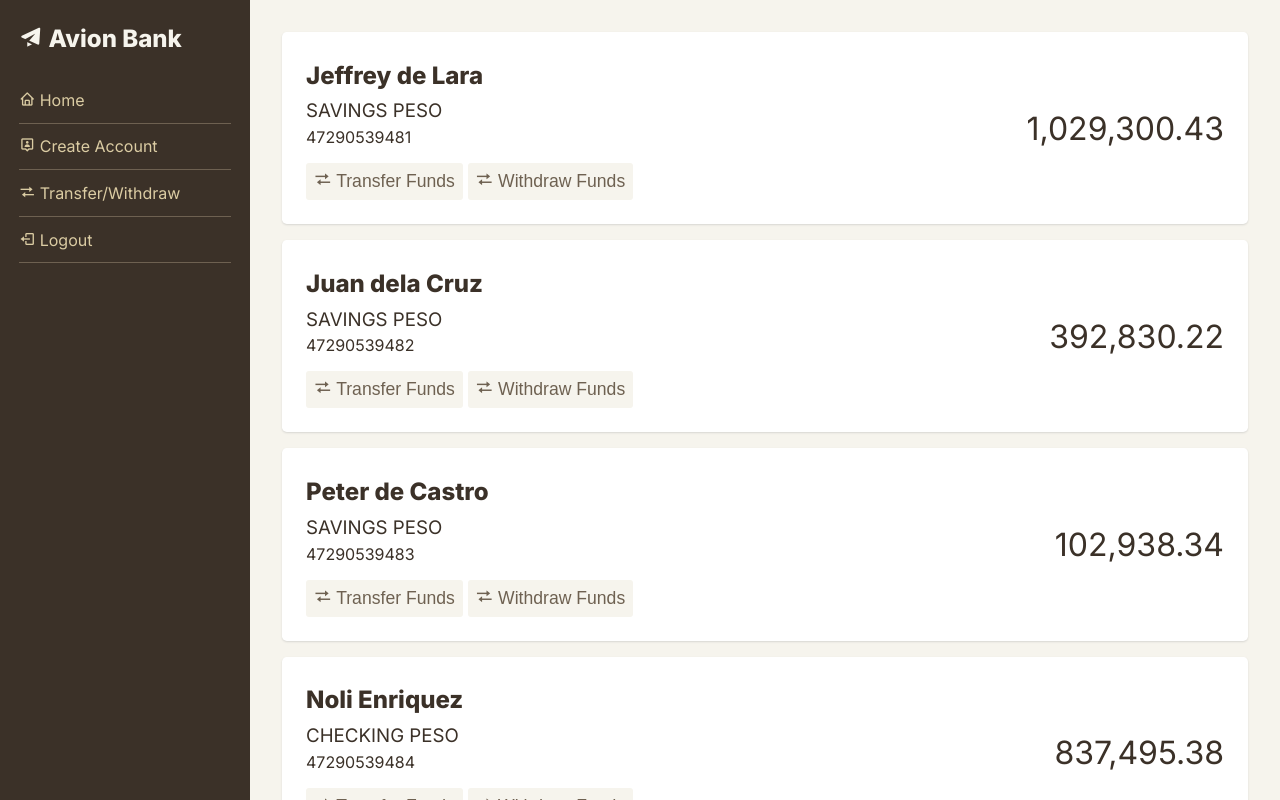
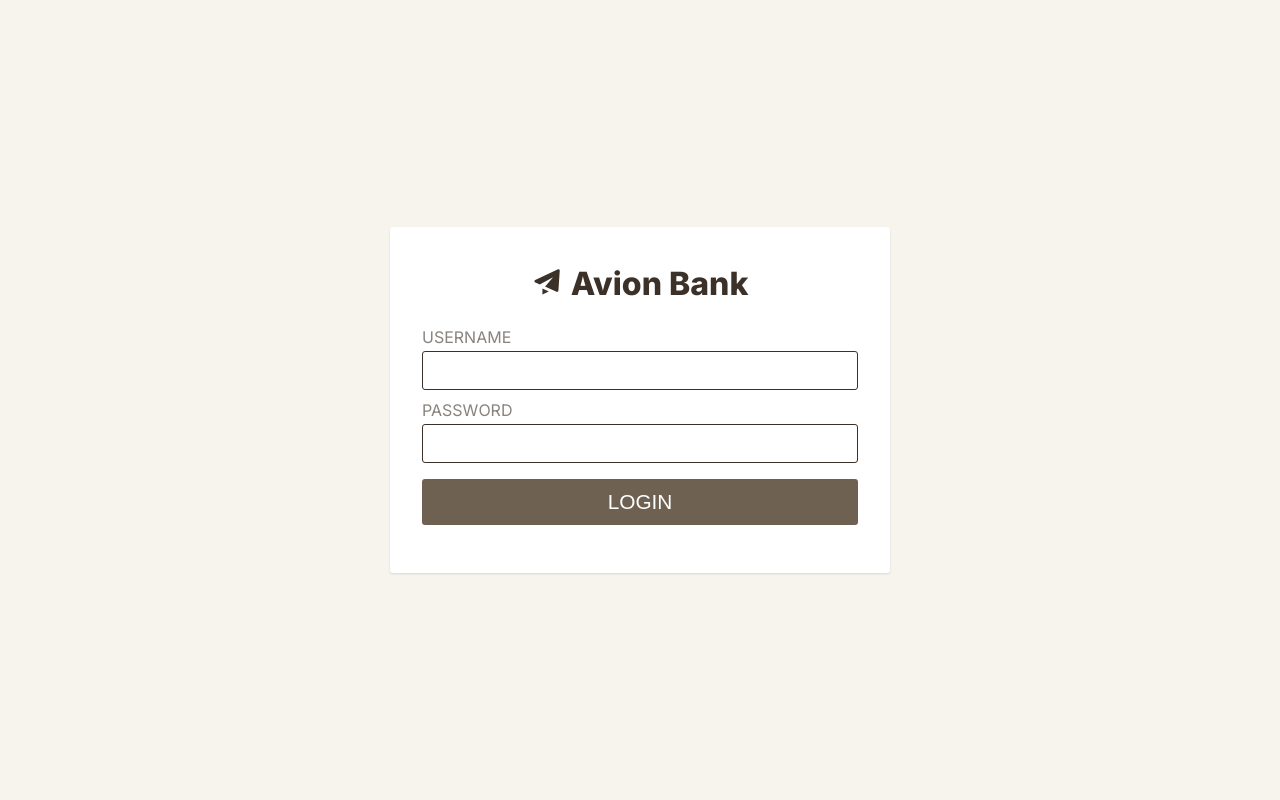
Before and after one commit to jeffdelara/banking-app, a React (Create React App) app: page / in a window 1280 px wide. Built offline with nearby package versions, Linux system fonts and the light colour scheme.

Commit message:
Login logout feature

```diff
--- a/src/App.css
+++ b/src/App.css
@@ -4,6 +4,8 @@
     --secondary-color: rgb(219, 204, 163);
     --text-color: rgb(59, 49, 40);
     --secondary-text-color: rgb(110, 97, 81);
+    --shadow: 0px 1px 2px rgba(170, 170, 170, .4);
+    --font-family: 'Inter', sans-serif;
 }
 
 * {
@@ -13,7 +15,7 @@
 }
 
 body {
-    font-family: 'Inter', sans-serif;
+    font-family: var(--font-family);
     color: var(--text-color);
     background-color: var(--first-color);
 }
@@ -51,6 +53,11 @@ h1, h2, h3 {
 #side-menu a {
     color: var(--secondary-color);
     text-decoration: none;
+    transition: .3s;
+}
+
+#side-menu a:hover {
+  color: white;
 }
 
 #main-content {
@@ -67,7 +74,7 @@ h1, h2, h3 {
     padding: 1.5rem;
     border-radius: .3rem;
     margin-bottom: 1rem;
-    box-shadow: 0px 1px 2px rgba(170, 170, 170, .4);
+    box-shadow: var(--shadow);
 }
 
 #main-content h3 {
@@ -140,43 +147,77 @@ h1, h2, h3 {
     padding: .8rem;
 }
 
+#login-page {
+  width: 100%;
+  height: 100vh;
+  display: flex;
+  justify-content: center;
+  align-items: center;
+}
 
+label {
+  width: 100%;
+  display: block;
+}
+#login {
+  background-color: white;
+  max-width: 500px;
+  width: 100%;
+  padding: 2rem;
+  border-radius: 3px;
+  box-shadow: var(--shadow);
+}
 
-/* .App {
+#login #logo {
+  color: var(--text-color);
   text-align: center;
 }
 
-.App-logo {
-  height: 40vmin;
-  pointer-events: none;
+#login label {
+  text-transform: uppercase;
+  margin-bottom: .3rem;
+  margin-top: .6rem;
+  color: rgba(59, 49, 40, .6);
 }
 
-@media (prefers-reduced-motion: no-preference) {
-  .App-logo {
-    animation: App-logo-spin infinite 20s linear;
-  }
+#login input {
+  font-family: var(--font-family);
+  outline: none;
+  width: 100%;
+  font-size: 1.4rem;
+  padding: .3rem .5rem;
+  border-radius: 3px;
+  border: 1px solid var(--text-color);
 }
 
-.App-header {
-  background-color: #282c34;
-  min-height: 100vh;
-  display: flex;
-  flex-direction: column;
-  align-items: center;
-  justify-content: center;
-  font-size: calc(10px + 2vmin);
+.btn {
+
+  background-color: var(--secondary-text-color);
+  color: white;
+  padding: .7rem;
+  font-size: 1.3rem;
+  text-transform: uppercase;
+  border: 0;
+  cursor: pointer;
+  transition: .3s;
+  border-radius: 3px;
+  margin: 1rem 0 0 0;
+  margin-bottom: 1rem;
+  display: block;
+  width: 100%;
+}
+
+.btn:hover {
+  background-color: var(--text-color);
   color: white;
 }
 
-.App-link {
-  color: #61dafb;
+.notif {
+  display: block;
+  width: 100%;
+  text-align: center;
 }
 
-@keyframes App-logo-spin {
-  from {
-    transform: rotate(0deg);
-  }
-  to {
-    transform: rotate(360deg);
-  }
-} */
+.danger {
+  color: red;
+}
--- a/src/App.js
+++ b/src/App.js
@@ -1,6 +1,7 @@
 import React from 'react';
 import logo from './logo.svg';
 import DATA from './data';
+import ADMIN from './admin';
 import './App.css';
 
 class Sidebar extends React.Component {
@@ -8,7 +9,7 @@ class Sidebar extends React.Component {
     return(
       <section id="side-menu">
           <Logo />
-          <SideMenu />
+          <SideMenu logoutHandler={this.props.logoutHandler} />
       </section>
     )
   }
@@ -28,7 +29,7 @@ class SideMenu extends React.Component {
           <SideLink icon="bx bx-home" text="Home" />
           <SideLink icon="bx bx-user-pin" text="Create Account" />
           <SideLink icon="bx bx-transfer" text="Transfer/Withdraw" />
-          <SideLink icon="bx bx-log-out" text="Logout" />
+          <SideLink logoutHandler={this.props.logoutHandler} icon="bx bx-log-out" text="Logout" />
       </ul>
     )
   }
@@ -38,7 +39,7 @@ class SideLink extends React.Component {
   render() {
     const {icon, text} = this.props;
     return (
-      <li><a href="#"><i className={icon} ></i> {text}</a></li>
+      <li><a onClick={this.props.logoutHandler} href="#"><i className={icon} ></i> {text}</a></li>
     )
   }
 }
@@ -54,7 +55,6 @@ class MainContent extends React.Component {
                       balance={user.balance} />
     });
 
-    // console.log(bankAccounts);
     return (
       <section id="main-content">
         {bankAccounts}
@@ -129,18 +129,106 @@ class ActionButton extends React.Component {
   }
 }
 
+class LoginPage extends React.Component {
+  constructor(props) {
+    super(props);
+
+    this.state = {username: '', password: ''}
+    this.loginHandler = this.loginHandler.bind(this);
+    this.passwordHandle = this.passwordHandle.bind(this);
+    this.userHandle = this.userHandle.bind(this);
+  }
+
+  passwordHandle(event) {
+    this.setState({
+      password: event.target.value
+    });
+  }
+
+  userHandle(event) {
+    this.setState({
+      username: event.target.value
+    });
+  }
+
+  loginHandler(event) {
+    event.preventDefault();
+    this.props.loginHandler(this.state);
+  }
+
+  render() {
+    return (
+      <div id="login-page">
+        <div id="login">
+          <Logo />
+          <div className="notif danger">{this.props.notif}</div>
+          <label for="username">Username</label>
+          <input id="username" autoComplete="off" value={this.state.username} onChange={this.userHandle} type="text" />
+          <label for="password">Password</label>
+          <input id="password" autoComplete="off" value={this.state.password} onChange={this.passwordHandle} type="password" />
+          <button onClick={this.loginHandler} className="btn">Login</button>
+        </div>
+      </div>
+    )
+  }
+}
+
+class Dashboard extends React.Component {
+  render() {
+    return (
+      <main>
+        <Sidebar logoutHandler={this.props.logoutHandler} />
+        <MainContent users={DATA} />
+      </main>
+    )
+  }
+}
+
 function formatNumber(number)
 {
   return number.toLocaleString(undefined, {maximumFractionDigits: 2});
 }
 
+class Authenticate extends React.Component {
+  constructor(props) {
+    super(props);
+    this.state = { isLoggedIn: false }
+  }
+
+  isAdminLoginSuccess(email, password) {
+    let isFound = false;
+    ADMIN.forEach(user => {
+      if(user.email === email && user.password === password) {
+        isFound = true;
+      }
+    });
+
+    if(!isFound) this.setState({notif: 'Wrong username or password.'});
+    return isFound;
+  }
+
+  loginHandler({username, password}) {
+    if(this.isAdminLoginSuccess(username, password)) {
+      this.setState({isLoggedIn: true});
+    }
+  }
+
+  logoutHandler() {
+    this.setState({isLoggedIn: false, notif: ''});
+  }
+
+  render() {
+    if(this.state.isLoggedIn) {
+      return <Dashboard logoutHandler={this.logoutHandler.bind(this)} />
+    } else {
+      return <LoginPage loginHandler={this.loginHandler.bind(this)} notif={this.state.notif} isLoggedIn={this.state.isLoggedIn} />
+    }
+  }
+}
 
 function App() {
   return (
-    <main>
-      <Sidebar />
-      <MainContent users={DATA} />
-    </main>
+    <Authenticate />
   );
 }
 
--- /dev/null
+++ b/src/admin.js
@@ -0,0 +1,9 @@
+const ADMIN = [
+    {
+        email: "jeff@gmail.com",
+        password: "abc123",
+        fullname: "Jeffrey de Lara"
+    }
+]
+
+export default ADMIN;
--- a/src/data.js
+++ b/src/data.js
@@ -1,4 +1,5 @@
 const DATA = [
+
     {
         email: "user123@gmail.com",
         password: "abc123",
```
